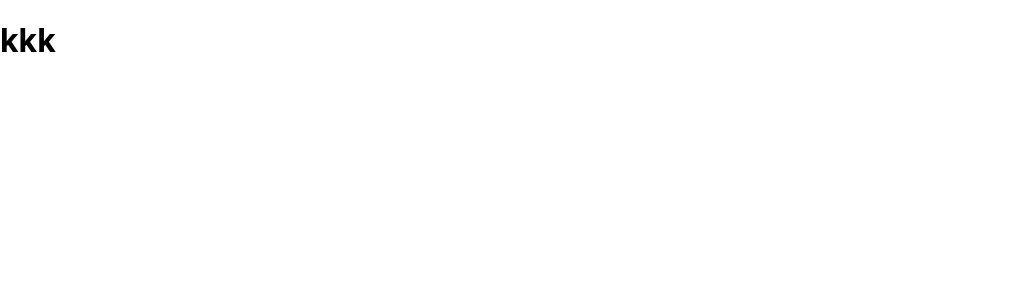
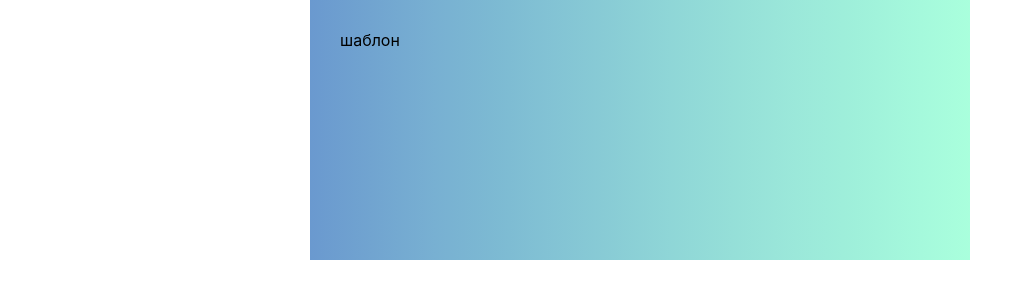
Before and after one commit to OksanaStezhko/goit-react-hw-02-phonebook, a React (Create React App) app: page / in a window 1280 px wide. Shown: the top 300 px of the page, without its empty margins (0-1031 px from the left). Built offline with nearby package versions, Linux system fonts and the light colour scheme.

Commit message:
сделала шаблон

```diff
--- a/src/App.js
+++ b/src/App.js
@@ -1,5 +1,11 @@
-function App() {
-  return <h1>kkk</h1>;
+import React, { Component } from 'react';
+import Container from './components/Container';
+
+class App extends Component {
+  state = {};
+  render() {
+    return <Container>шаблон</Container>;
+  }
 }
 
 export default App;
--- a/src/components/Container/Container.jsx
+++ b/src/components/Container/Container.jsx
@@ -1,8 +1,13 @@
-import React from 'react';
+import React, { Component } from 'react';
+import PropTypes from 'prop-types';
 import style from './Container.module.css';
 
-const Container = ({ children }) => (
-  <div className={style.container}>{children}</div>
-);
+class Container extends Component {
+  static propTypes = { children: PropTypes.node.isRequired };
+  render() {
+    const { children } = this.props;
+    return <div className={style.container}>{children}</div>;
+  }
+}
 
 export default Container;
```
